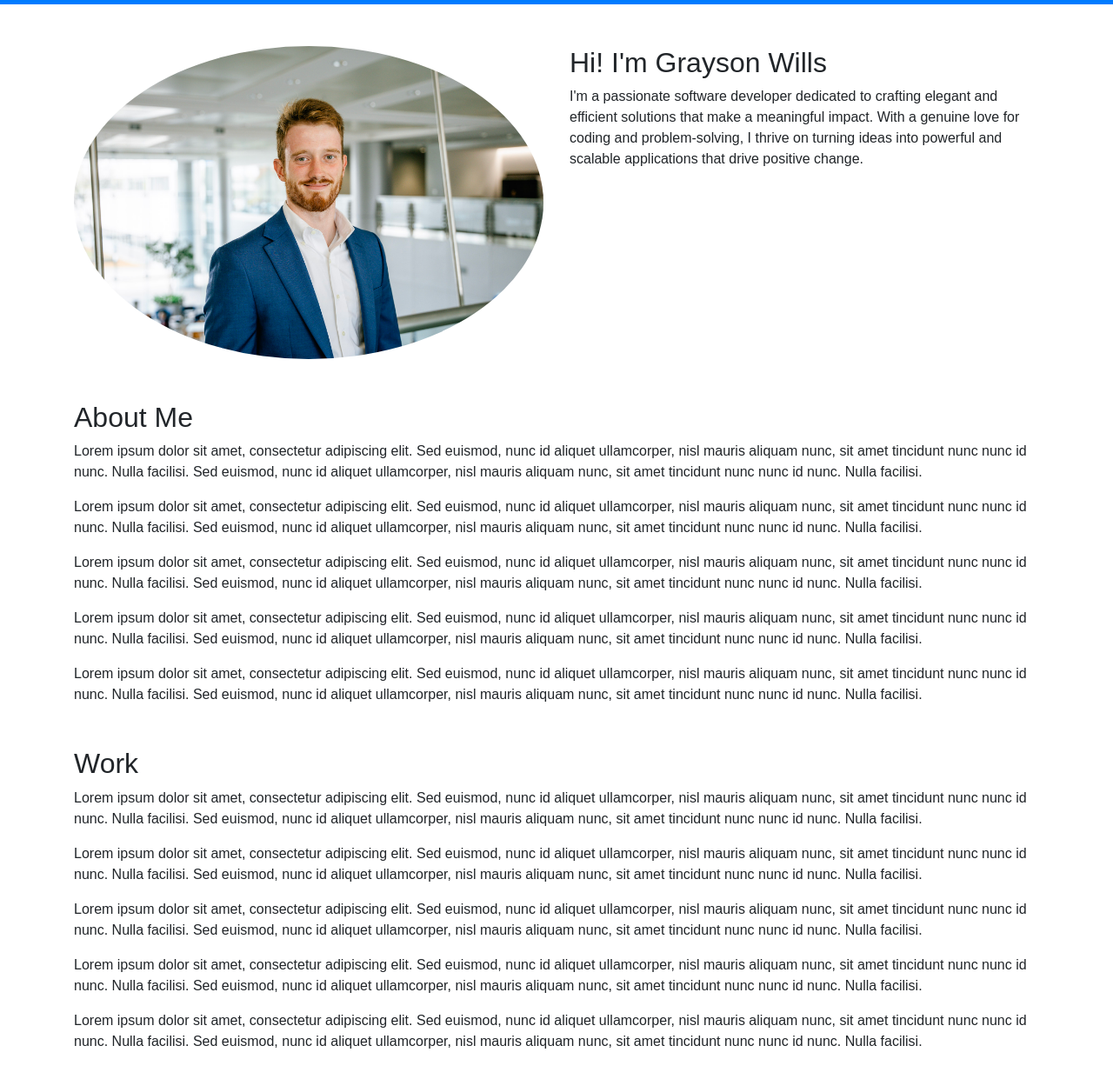
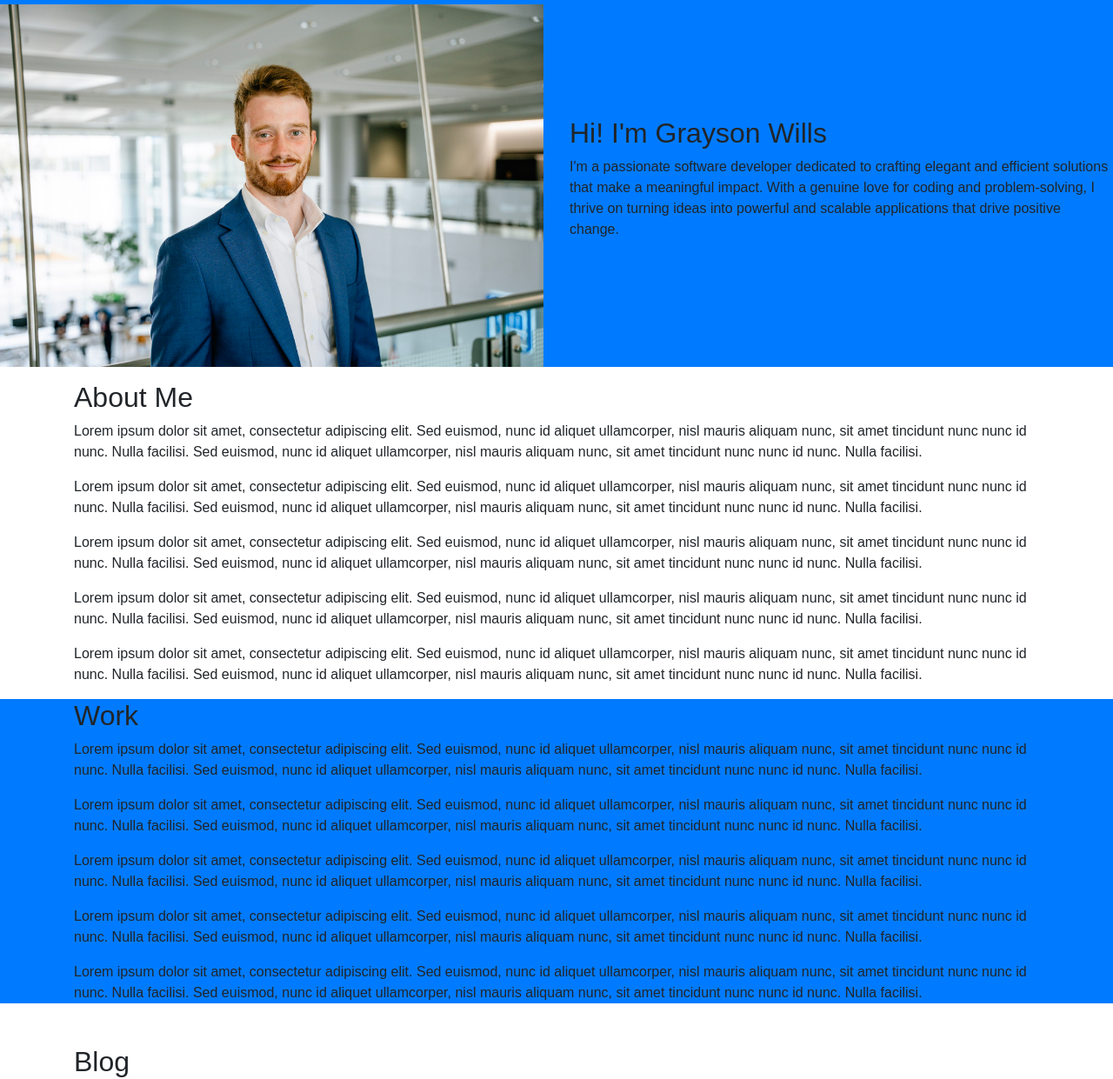
Before and after one commit to GraysonWills/Portfolio-Website, a website: page index.html in a window 1280 px wide. Shown: the part 199-1440 px from the top of the page at 87% size. Drawn offline with nearby package versions, Linux system fonts and the light colour scheme; files whose address does not match are found by name.

Commit message:
Introduction creation
Created the introductory portion with my image and a brief description of myself.

```diff
--- a/index.html
+++ b/index.html
@@ -47,20 +47,28 @@
     </nav>
 
     <!-- Home Section -->
-    <section id="home" class="container mt-5">
+    <section id="home" class="bg-primary">
+
         <div class="row">
             <div class="col-md-6">
-                <img src="images/profile.jpg" alt="Grayson Wills" class="img-fluid rounded-circle">
+                <img src="images/profile.jpg" alt="Grayson Wills" class="img-fluid">
             </div>
-            <div class="col-md-6  text-md-start">
-                <h2>Hi! I'm Grayson Wills</h2>
-                <p>I'm a passionate software developer dedicated to crafting elegant and efficient solutions that make a meaningful impact. With a genuine love for coding and problem-solving, I thrive on turning ideas into powerful and scalable applications that drive positive change.</p>
+
+            <div class="col-md-6 d-flex flex-column justify-content-center align-items-left">
+                <div class="">
+                    <div class="">
+                        <h2>Hi! I'm Grayson Wills</h2>
+                    </div>
+                    <div class="">
+                        <p>I'm a passionate software developer dedicated to crafting elegant and efficient solutions that make a meaningful impact. With a genuine love for coding and problem-solving, I thrive on turning ideas into powerful and scalable applications that drive positive change.</p>
+                    </div>
+                </div>
             </div>
         </div>
     </section>
 
     <!-- About Section -->
-    <section id="about" class="container mt-5">
+    <section id="about" class="container mt-3">
         <h2>About Me</h2>
         <p>Lorem ipsum dolor sit amet, consectetur adipiscing elit. Sed euismod, nunc id aliquet ullamcorper, nisl mauris aliquam nunc, sit amet tincidunt nunc nunc id nunc. Nulla facilisi. Sed euismod, nunc id aliquet ullamcorper, nisl mauris aliquam nunc, sit amet tincidunt nunc nunc id nunc. Nulla facilisi.</p>
         <p>Lorem ipsum dolor sit amet, consectetur adipiscing elit. Sed euismod, nunc id aliquet ullamcorper, nisl mauris aliquam nunc, sit amet tincidunt nunc nunc id nunc. Nulla facilisi. Sed euismod, nunc id aliquet ullamcorper, nisl mauris aliquam nunc, sit amet tincidunt nunc nunc id nunc. Nulla facilisi.</p>
@@ -70,7 +78,8 @@
     </section>
 
     <!-- Work Section -->
-    <section id="work" class="container mt-5">
+    <div class="bg-primary">
+    <section id="work" class="container mt-3">
         <h2>Work</h2>
         <p>Lorem ipsum dolor sit amet, consectetur adipiscing elit. Sed euismod, nunc id aliquet ullamcorper, nisl mauris aliquam nunc, sit amet tincidunt nunc nunc id nunc. Nulla facilisi. Sed euismod, nunc id aliquet ullamcorper, nisl mauris aliquam nunc, sit amet tincidunt nunc nunc id nunc. Nulla facilisi.</p>
         <p>Lorem ipsum dolor sit amet, consectetur adipiscing elit. Sed euismod, nunc id aliquet ullamcorper, nisl mauris aliquam nunc, sit amet tincidunt nunc nunc id nunc. Nulla facilisi. Sed euismod, nunc id aliquet ullamcorper, nisl mauris aliquam nunc, sit amet tincidunt nunc nunc id nunc. Nulla facilisi.</p>
@@ -78,6 +87,7 @@
         <p>Lorem ipsum dolor sit amet, consectetur adipiscing elit. Sed euismod, nunc id aliquet ullamcorper, nisl mauris aliquam nunc, sit amet tincidunt nunc nunc id nunc. Nulla facilisi. Sed euismod, nunc id aliquet ullamcorper, nisl mauris aliquam nunc, sit amet tincidunt nunc nunc id nunc. Nulla facilisi.</p>
         <p>Lorem ipsum dolor sit amet, consectetur adipiscing elit. Sed euismod, nunc id aliquet ullamcorper, nisl mauris aliquam nunc, sit amet tincidunt nunc nunc id nunc. Nulla facilisi. Sed euismod, nunc id aliquet ullamcorper, nisl mauris aliquam nunc, sit amet tincidunt nunc nunc id nunc. Nulla facilisi.</p>
     </section>
+    </div>
 
     <!-- Blog Section -->
     <section id="blog" class="container mt-5">
@@ -92,7 +102,8 @@
     <hr>
 
     <!-- Projects Section -->
-    <section id="projects" class="container mt-5">
+    <div class="bg-primary">
+    <section id="projects" class="container">
         <h2>Projects</h2>
         <p>Lorem ipsum dolor sit amet, consectetur adipiscing elit. Sed euismod, nunc id aliquet ullamcorper, nisl mauris aliquam nunc, sit amet tincidunt nunc nunc id nunc. Nulla facilisi. Sed euismod, nunc id aliquet ullamcorper, nisl mauris aliquam nunc, sit amet tincidunt nunc nunc id nunc. Nulla facilisi.</p>
         <p>Lorem ipsum dolor sit amet, consectetur adipiscing elit. Sed euismod, nunc id aliquet ullamcorper, nisl mauris aliquam nunc, sit amet tincidunt nunc nunc id nunc. Nulla facilisi. Sed euismod, nunc id aliquet ullamcorper, nisl mauris aliquam nunc, sit amet tincidunt nunc nunc id nunc. Nulla facilisi.</p>
@@ -100,11 +111,12 @@
         <p>Lorem ipsum dolor sit amet, consectetur adipiscing elit. Sed euismod, nunc id aliquet ullamcorper, nisl mauris aliquam nunc, sit amet tincidunt nunc nunc id nunc. Nulla facilisi. Sed euismod, nunc id aliquet ullamcorper, nisl mauris aliquam nunc, sit amet tincidunt nunc nunc id nunc. Nulla facilisi.</p>
         <p>Lorem ipsum dolor sit amet, consectetur adipiscing elit. Sed euismod, nunc id aliquet ullamcorper, nisl mauris aliquam nunc, sit amet tincidunt nunc nunc id nunc. Nulla facilisi. Sed euismod, nunc id aliquet ullamcorper, nisl mauris aliquam nunc, sit amet tincidunt nunc nunc id nunc. Nulla facilisi.</p>
     </section>
+    </div>
 
     <hr>
 
     <!-- Footer -->
-    <footer class="bg-dark text-white mt-4 py-3 text-center">
+    <footer class="bg-dark text-white py-3 text-center">
         © 2024 Grayson Wills
     </footer>
 
```
Also changed, not shown: css/style.css (line endings or trailing spaces).
